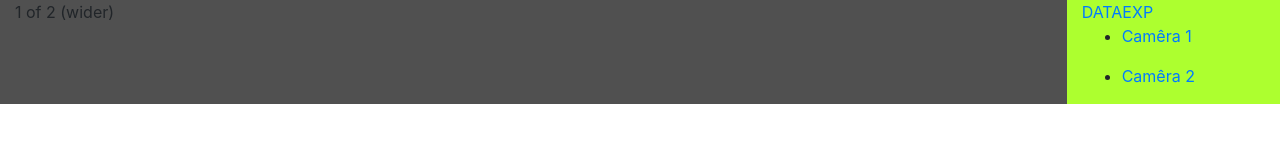
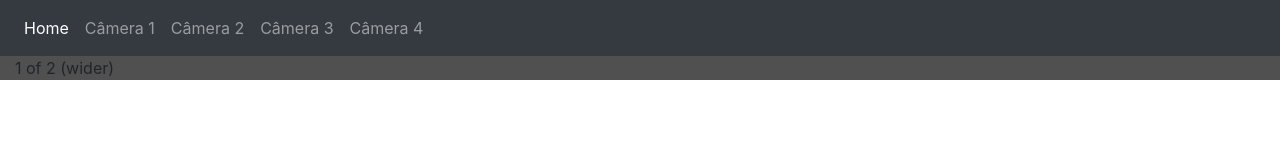
Before and after one commit to mrpadilha/html, a plain HTML site: page Principal/principal.html in a window 1280 px wide. Drawn offline with nearby package versions, Linux system fonts and the light colour scheme.

Commit message:
20/11/2019

```diff
--- a/Principal/principal.html
+++ b/Principal/principal.html
@@ -12,43 +12,52 @@
     <title>DATAEXP</title>
 
   </head>
+
   <body>
+    <header>
+        <nav class="navbar navbar-expand-md navbar-dark bg-dark">
+            <div class="navbar-collapse collapse w-100 order-1 order-md-0 dual-collapse2">
+                <ul class="navbar-nav mr-auto">
+                    <li class="nav-item active">
+                        <a class="nav-link" href="#">Home</a>
+                    </li>
+                    <li class="nav-item">
+                        <a class="nav-link" href="#">Câmera 1</a>
+                    </li>
+                    <li class="nav-item">
+                        <a class="nav-link" href="#">Câmera 2</a>
+                    </li>
+                    <li class="nav-item">
+                        <a class="nav-link" href="#">Câmera 3</a>
+                    </li>
+                    <li class="nav-item">
+                        <a class="nav-link" href="#">Câmera 4</a>
+                    </li>
+                </ul>
+            </div>
+            <div class="mx-auto order-0">
+                <button class="navbar-toggler" type="button" data-toggle="collapse" data-target=".dual-collapse2">
+                    <span class="navbar-toggler-icon"></span>
+                </button>
+            </div>
+            <div class="navbar-collapse collapse w-100 order-3 dual-collapse2">
+
+            </div>
+        </nav>
+
+
+
+
+    </header>
+
       <!-- O Container fluid vai pegar a página inteira -->
       <div class="container-fluid">
         <div class="row">
-
-          <div class="col-10">
+          <div class="col-12">
              1 of 2 (wider)
-          </div>
-
-          <div class="col-2">
-
-            <div class = "menu_direito">
-              <div class = "logo">
-                <a href="http://www.dataexp.com.br" class="simple-text logo-mini">
-                  DATAEXP
-                </a>
-              </div>
-
-              <div class="sidebar-wrapper" id="sidebar-wrapper">
-                <ul class="lista">
-                  <li class="camera1">
-                    <a href ="camera1.html">
-                      <i class="icones camera1"></i>
-                      <p>Camêra 1</p>
-                    </a>
-                  </li>
-                  <li class="camera2">
-                    <a href ="camera2.html">
-                      <i class="icones camera2"></i>
-                      <p>Camêra 2</p>
-                    </a>
-                  </li>
-                 </ul>
-               </div>
-             </div>
-          </div>
-      </div>
+           </div>
+         </div>
+       </div>
 
 
     <!-- Optional JavaScript -->
--- a/Principal/style01.css
+++ b/Principal/style01.css
@@ -6,14 +6,31 @@
 
 
 /*Classes*/
-.col-10{
+.col-12{
 
     background-color: rgb(80, 80, 80);
 
 }
 
-.col-2{
-
-    background-color:  greenyellow;
+a
+{
+    text-align: center;
 
 }
+
+@media (min-width: 768px) {
+    .navbar-brand.abs
+        {
+            position: absolute;
+            width: 100%;
+            left: 0;
+            text-align: center;
+        }
+
+
+    a
+        {
+            text-align: center;
+
+        }
+    }
```
Also changed, not shown: teste.html (+5 -6 lines).
